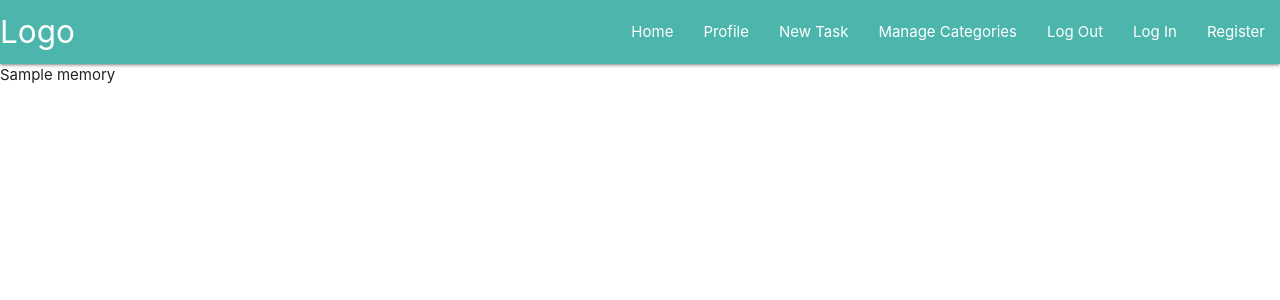
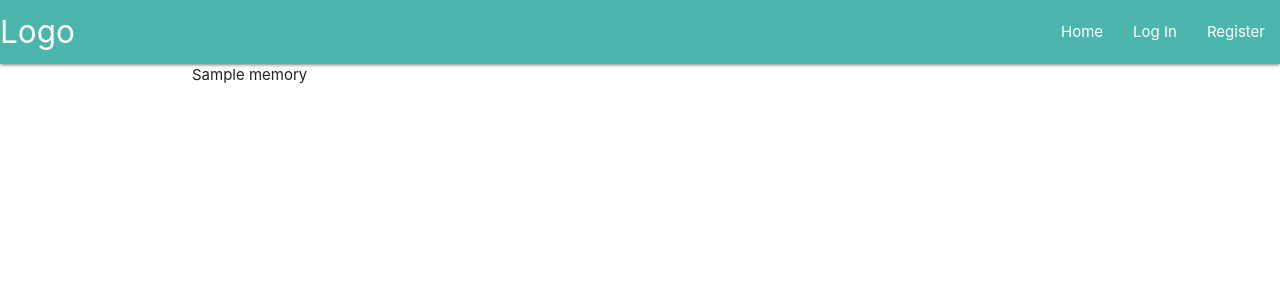
Before and after one commit to pmeeny/CI-MS3-FootballMemories, a Flask app: page / in a window 1280 px wide. Shown: the top 300 px of the page. Run offline with Flask 2, Linux system fonts and the light colour scheme; a database or web service that is not in the repository returns one stand-in record (values such as "Sample title"); some libraries are stand-ins or nearby versions.

Commit message:
feat: Support for logging in/out in navigation

```diff
--- a/templates/base.html
+++ b/templates/base.html
@@ -20,12 +20,15 @@
                 <a href="#" data-target="mobile-demo" class="sidenav-trigger"><i class="fas fa-bars"></i></a>
                 <ul class="right hide-on-med-and-down">
 					<li><a href="{{ url_for('get_memories') }}">Home</a></li>
-					<li><a href="#">Profile</a></li>
-					<li><a href="#">New Task</a></li>
+                    {% if session.user %}
+                        <li><a href="{{ url_for('profile', username=session['user']) }}">Profile</a></li>
+                        <li><a href="#">New Memory</a></li>
                         <li><a href="#">Manage Categories</a></li>
-					<li><a href="#">Log Out</a></li>
-					<li><a href="#">Log In</a></li>
+                        <li><a href="{{ url_for('logout') }}">Log Out</a></li>
+                    {% else %}
+                        <li><a href="{{ url_for('login') }}">Log In</a></li>
                         <li><a href="{{ url_for('register') }}">Register</a></li>
+                    {% endif %}
                 </ul>
             </div>
         </nav>
@@ -33,17 +36,22 @@
 		<ul class="sidenav" id="mobile-demo">
             <li><h4 class="center-align">Memory Manager</h4></li>
             <li><a href="{{ url_for('get_memories') }}">Home</a></li>
-            <li><a href="#">Profile</a></li>
-            <li><a href="#">New Task</a></li>
+            {% if session.user %}
+                <li><a href="{{ url_for('profile', username=session['user']) }}">Profile</a></li>
+                <li><a href="#">New Memory</a></li>
                 <li><a href="#">Manage Categories</a></li>
-            <li><a href="#">Log Out</a></li>
-            <li><a href="#">Log In</a></li>
+                <li><a href="{{ url_for('logout') }}">Log Out</a></li>
+            {% else %}
+                <li><a href="{{ url_for('login') }}">Log In</a></li>
                 <li><a href="{{ url_for('register') }}">Register</a></li>
+            {% endif %}
 		</ul>
     </header>
 
+    <main class="container">
         {% block content %}
         {% endblock %}
+    </main>
 
     <script src="https://code.jquery.com/jquery-3.5.1.min.js"
         integrity="sha256-9/aliU8dGd2tb6OSsuzixeV4y/faTqgFtohetphbbj0=" crossorigin="anonymous"></script>
```
Lines whose indentation alone changed are shown as unchanged.
